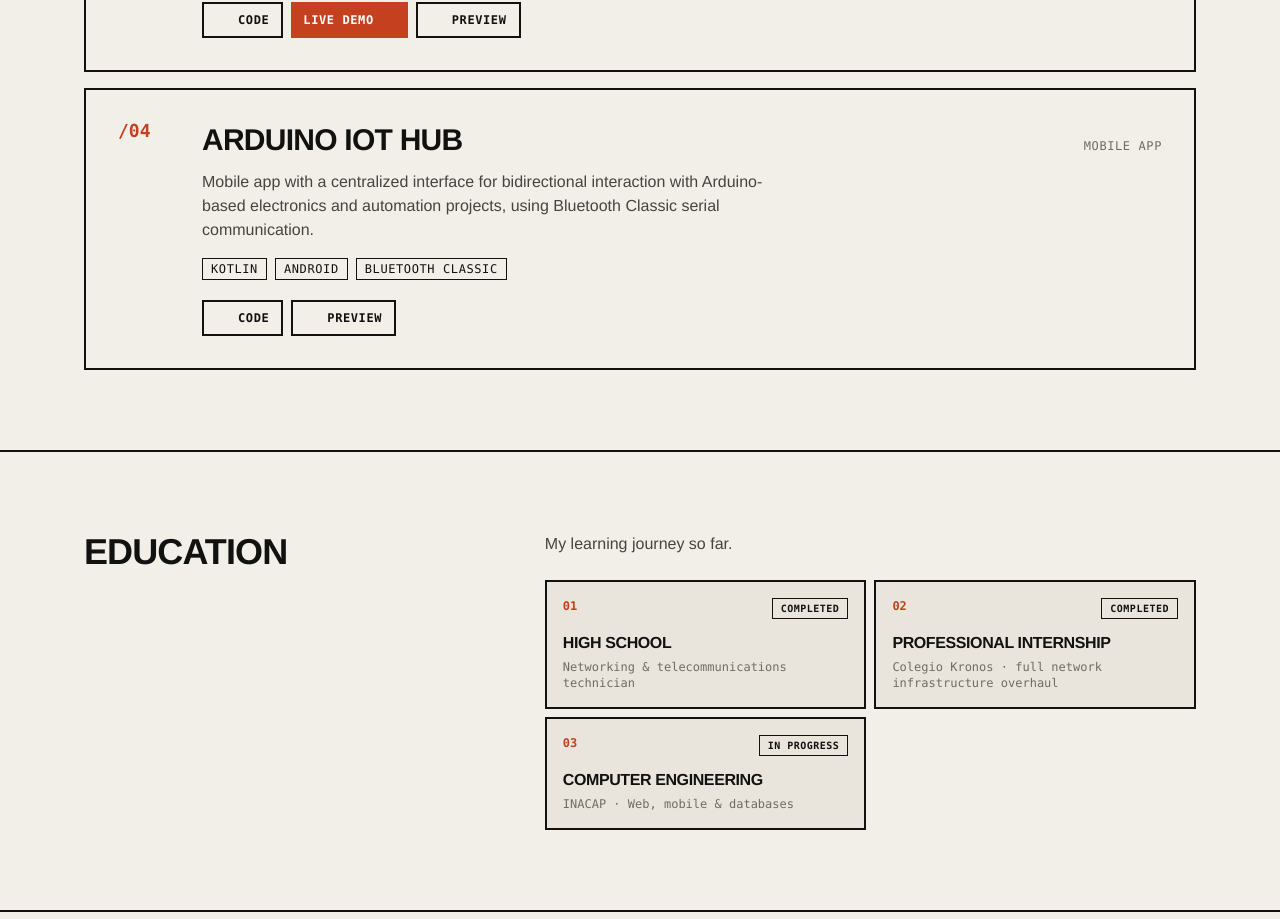
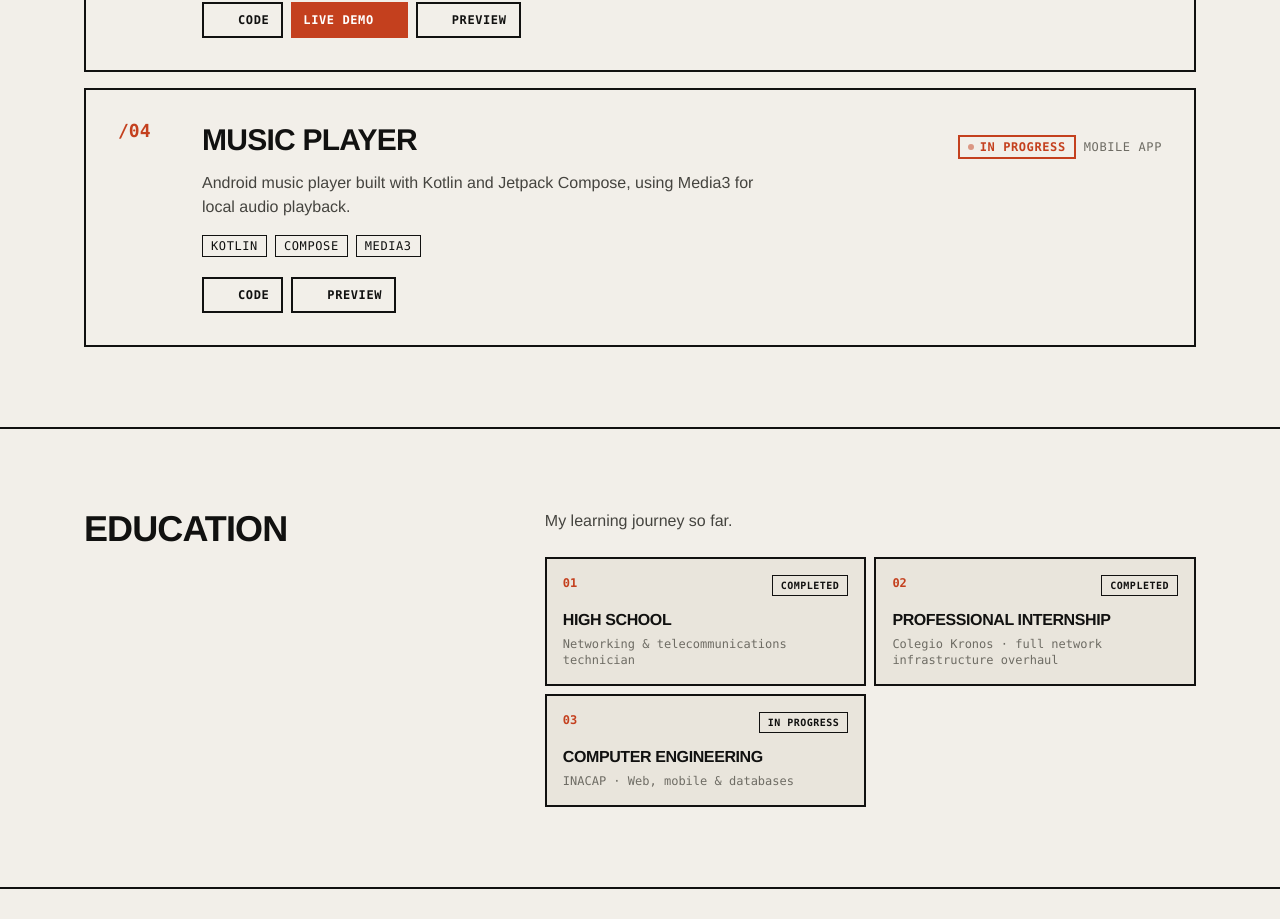
Before and after one commit to arico-dev/portfolio, a Vue app: page / in a window 1280 px wide. Shown: the part 1760-2679 px from the top of the page. Built offline with nearby package versions, Linux system fonts and the light colour scheme; some icons are missing.

Commit message:
Remove Arduino project, add music-player (in progress)

```diff
--- a/src/components/ProjectCard.vue
+++ b/src/components/ProjectCard.vue
@@ -38,6 +38,13 @@ function openPreview() {
           >
             <span class="h-1.5 w-1.5 rounded-full bg-accentink"></span>
             {{ t('proyectos.live') }}
+          </span>
+          <span
+            v-if="project.inProgress"
+            class="inline-flex items-center gap-1.5 border-2 border-accent px-2 py-0.5 font-mono text-xs font-bold uppercase tracking-wider text-accent"
+          >
+            <span class="h-1.5 w-1.5 animate-pulse rounded-full bg-accent"></span>
+            {{ t(pkey() + '.estado') }}
           </span>
           <span class="font-mono text-xs uppercase tracking-wider text-faint">
             {{ t(pkey() + '.kind') }}
--- a/src/data.js
+++ b/src/data.js
@@ -53,16 +53,17 @@ export const PROJECTS = [
     },
   },
   {
-    slug: 'arduino-iot-hub',
-    stack: ['Kotlin', 'Android', 'Bluetooth Classic'],
-    url: 'https://github.com/arico-dev/Arduino-IoT-Hub',
+    slug: 'music-player',
+    stack: ['Kotlin', 'Compose', 'Media3'],
+    url: 'https://github.com/arico-dev/music-player',
     demo: '',
     language: 'Kotlin',
     featured: false,
+    inProgress: true,
     preview: {
       shots: [
-        { src: '/projects/arduino-iot-hub/home.png' },
-        { src: '/projects/arduino-iot-hub/conexion.png' },
+        { src: '/projects/music-player/portada.png' },
+        { src: '/projects/music-player/reproductor.png' },
       ],
     },
   },
--- a/src/i18n.js
+++ b/src/i18n.js
@@ -77,11 +77,12 @@ const messages = {
         description: 'Aplicación web de gestión deportiva para una institución educativa: estudiantes, entrenadores, disciplinas, inscripciones, asistencias y evaluaciones de rendimiento. Con demo desplegada.',
         shots: ['Inicio de sesión', 'Panel principal', 'Gestión de estudiantes'],
       },
-      'arduino-iot-hub': {
-        human: 'Arduino IoT Hub',
+      'music-player': {
+        human: 'Music Player',
         kind: 'App móvil',
-        description: 'App móvil con interfaz centralizada para la interacción bidireccional con proyectos de electrónica y automatización basados en Arduino, usando comunicación serial Bluetooth Classic.',
-        shots: ['Pantalla principal', 'Conexión Bluetooth'],
+        description: 'Reproductor de música para Android con Kotlin y Jetpack Compose, usando Media3 para la reproducción de audio local.',
+        estado: 'En progreso',
+        shots: ['Portada', 'Reproductor'],
       },
     },
   },
@@ -161,11 +162,12 @@ const messages = {
         description: 'Sports management web app for an educational institution: students, coaches, disciplines, enrollments, attendance and performance evaluations. With a live demo.',
         shots: ['Login', 'Main dashboard', 'Student management'],
       },
-      'arduino-iot-hub': {
-        human: 'Arduino IoT Hub',
+      'music-player': {
+        human: 'Music Player',
         kind: 'Mobile app',
-        description: 'Mobile app with a centralized interface for bidirectional interaction with Arduino-based electronics and automation projects, using Bluetooth Classic serial communication.',
-        shots: ['Main screen', 'Bluetooth connection'],
+        description: 'Android music player built with Kotlin and Jetpack Compose, using Media3 for local audio playback.',
+        estado: 'In progress',
+        shots: ['Cover', 'Player'],
       },
     },
   },
```
